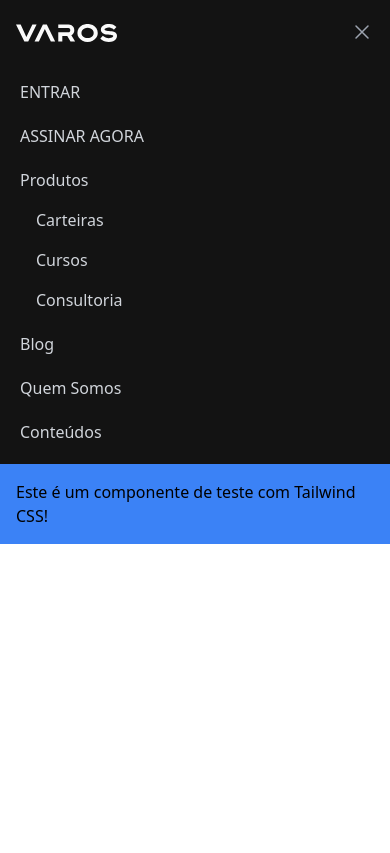
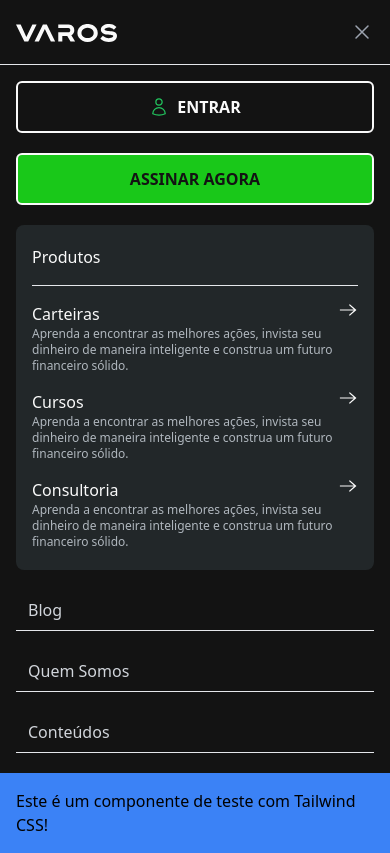
Before and after one commit to fjrjdev/varos, a React (Vite) app: page / in a window 390 px wide. Both pictures are taken after a click on the button "Open main menu". Built offline with nearby package versions, Linux system fonts and the light colour scheme.

Commit message:
feat: added mobile product list component

```diff
--- /dev/null
+++ b/src/components/ProductListNavBar.tsx
@@ -0,0 +1,31 @@
+import React from "react";
+import { Subitem } from "./ResposiveNavBar";
+
+interface ProductListNavBarProps {
+    name: string;
+    subitems: Subitem[];
+}
+
+const ProductListNavBar: React.FC<ProductListNavBarProps> = ({ name, subitems }) => {
+    return (
+        <div className="bg-[#222729] px-4 py-1 rounded-lg">
+            <div className="py-4 border-b mb-4 ">
+                <h2 className="text-[#FAFAFA] text-base leading-normal" >{name}</h2>
+            </div>
+            <div className="cursor-pointer">
+                {subitems.map((subitem) => (
+                    <div className="mb-4">
+                        <div className="flex justify-between">
+                            <h3 className="text-[#FAFAFA] text-base leading-normal" >{subitem.name}</h3>
+                            <svg xmlns="http://www.w3.org/2000/svg" width="20" height="16" viewBox="0 0 20 16" fill="none">
+                                <path d="M11.8352 2.24L10.9147 3.04L15.8856 7.44H1.89331V8.56H15.8856L10.9147 12.96L11.8352 13.76L18.4632 8L11.8352 2.24Z" fill="#FAFAFA" />
+                            </svg>
+                        </div >
+                        <div><p className="text-[#B0B7BE] text-xs">{subitem.text}</p></div>
+                    </div>
+                ))}
+            </div>
+        </div >);
+}
+
+export default ProductListNavBar;
--- a/src/components/ResposiveNavBar.tsx
+++ b/src/components/ResposiveNavBar.tsx
@@ -1,6 +1,23 @@
-import { Disclosure } from '@headlessui/react';
+import { Disclosure, Transition } from '@headlessui/react';
 import { Bars3Icon, ShoppingCartIcon, UserIcon, XMarkIcon } from '@heroicons/react/24/outline';
+import TailwindButton from '../styles/button';
+import ProductListNavBar from './ProductListNavBar';
 
+
+export interface Subitem {
+    name: string;
+    text?: string;
+    href?: string;
+}
+
+
+interface MobileNavigationItem {
+    name: string;
+    href?: string;
+    component?: React.ReactNode;
+    subitems?: Subitem[]; // Subitem, não MobileNavigationItem
+    text?: string;
+}
 
 function ResponsiveNavBar() {
     const navigation = [
@@ -11,15 +28,24 @@ function ResponsiveNavBar() {
         { name: 'Assinar Agora', href: '#', icon: ShoppingCartIcon },
         { name: 'Entrar', href: '#', icon: UserIcon },
     ];
-    const mobileNavigation = [
-        { name: 'ENTRAR', href: '#' },
-        { name: 'ASSINAR AGORA ', href: '#' },
+    const mobileNavigation: MobileNavigationItem[] = [
+        {
+            name: 'ENTRAR', component: (
+                <TailwindButton buttonStyle='outlined' buttonSize='large' >
+                    <>
+                        <UserIcon className=" text-green-500 h-5 w-5 mr-2" />
+                        ENTRAR
+                    </>
+                </TailwindButton>
+            )
+        },
+        { name: 'ASSINAR AGORA ', component: (<TailwindButton buttonStyle='green' buttonSize='large'>ASSINAR AGORA</TailwindButton>) },
         {
             name: 'Produtos',
             subitems: [
-                { name: 'Carteiras', href: '#' },
-                { name: 'Cursos', href: '#' },
-                { name: 'Consultoria', href: '#' },
+                { name: 'Carteiras', href: '#', text: "Aprenda a encontrar as melhores ações, invista seu dinheiro de maneira inteligente e construa um futuro financeiro sólido." },
+                { name: 'Cursos', href: '#', text: "Aprenda a encontrar as melhores ações, invista seu dinheiro de maneira inteligente e construa um futuro financeiro sólido." },
+                { name: 'Consultoria', href: '#', text: "Aprenda a encontrar as melhores ações, invista seu dinheiro de maneira inteligente e construa um futuro financeiro sólido." },
             ],
         },
         { name: 'Blog', href: '#' },
@@ -38,7 +64,7 @@ function ResponsiveNavBar() {
         <Disclosure as="nav" className="bg-[#131313]">
             {({ open }) => (
                 <>
-                    <div className="max-w-7xl mx-auto px-4 sm:px-6 lg:px-8">
+                    <div className="max-w-7xl mx-auto px-4 sm:px-6 lg:px-8 transition-colors duration-300 ease-in-out">
                         <div className="flex items-center justify-between h-16">
                             <div className="flex items-center space-x-6">
                                 {/*Logo*/}
@@ -64,7 +90,7 @@ function ResponsiveNavBar() {
                                         <a
                                             key={item.name}
                                             href={item.href}
-                                            className="text-gray-300 hover:bg-gray-700 hover:text-white px-1 py-2 rounded-md text-sm font-medium flex items-center"
+                                            className="text-gray-300 hover:text-white px-1 py-2 rounded-md text-sm font-medium flex items-center"
                                         >
                                             {item.icon && <item.icon className="h-5 w-5 mr-2" />}
                                             {item.name}
@@ -78,7 +104,7 @@ function ResponsiveNavBar() {
                                     <a
                                         key={item.name}
                                         href={item.href}
-                                        className="text-gray-300 hover:bg-gray-700 hover:text-white px-1 py-2 rounded-md text-sm font-medium flex items-center"
+                                        className="text-gray-300 hover:text-white px-1 py-2 rounded-md text-sm font-medium flex items-center"
                                     >
                                         {item.icon && <item.icon className="h-5 w-5 mr-2  text-green-500" />}
                                         {item.name}
@@ -87,7 +113,8 @@ function ResponsiveNavBar() {
                             </div>
                             {/* Mobile menu button */}
                             <div className="-mr-2 flex md:hidden">
-                                <Disclosure.Button className="bg-[#131313] p-2 inline-flex items-center justify-center text-gray-400 hover:text-white  focus:outline-none  ">
+
+                                <Disclosure.Button className="bg-[#131313] p-2 inline-flex items-center justify-center text-gray-400 hover:text-white focus:outline-none transition-transform duration-300 ease-in-out transform">
                                     <span className="sr-only">Open main menu</span>
                                     {open ? (
                                         <XMarkIcon className="block h-6 w-6" aria-hidden="true" />
@@ -100,35 +127,42 @@ function ResponsiveNavBar() {
                     </div>
 
                     {/* Mobile menu */}
+                    <Transition
+                        show={open}
+                        enter="transition-opacity duration-300 ease-in-out"
+                        enterFrom="opacity-0"
+                        enterTo="opacity-100"
+                        leave="transition-opacity duration-300 ease-in-out"
+                        leaveFrom="opacity-100"
+                        leaveTo="opacity-0"
+                    >
                         <Disclosure.Panel className="md:hidden">
-                        <div className="px-2 pt-2 pb-3 space-y-1 sm:px-3">
+                            <div className="px-4 pt-2 pb-3 space-y-1 sm:px-3 border-t">
                                 {mobileNavigation.map((item) => (
-                                <div key={item.name}>
+                                    <div key={item.name} className='py-2'>
+                                        {item.component ? (
+                                            item.component
+                                        ) : (
+                                            <>
+                                                {item.name !== 'Produtos' && (
                                                     <a
                                                         href={item.href}
-                                        className="text-gray-300 hover:bg-gray-700 hover:text-white block px-3 py-2 rounded-md text-base font-medium"
+                                                        className="text-gray-300 hover:text-white block px-3 py-2  text-base font-medium border-b"
                                                     >
                                                         {item.name}
                                                     </a>
-
-                                    {/* Subitems, if any */}
-                                    {item.subitems && (
-                                        <div className="pl-4">
-                                            {item.subitems.map((subitem) => (
-                                                <a
-                                                    key={subitem.name}
-                                                    href={subitem.href}
-                                                    className="text-gray-300 hover:bg-gray-700 hover:text-white block px-3 py-2 rounded-md text-base font-medium"
-                                                >
-                                                    {subitem.name}
-                                                </a>
-                                            ))}
-                                        </div>
+                                                )}
+                                                {/* Check if the current item is 'Produtos' and render ProductListNavBar */}
+                                                {item.name === 'Produtos' && item.subitems && (
+                                                    <ProductListNavBar name={item.name} subitems={item.subitems} />
+                                                )}
+                                            </>
                                         )}
                                     </div>
                                 ))}
                             </div>
                         </Disclosure.Panel>
+                    </Transition>
                 </>
             )}
         </Disclosure>
```
Lines whose indentation alone changed are shown as unchanged.
